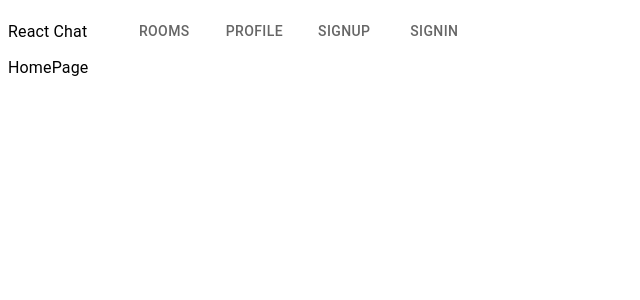
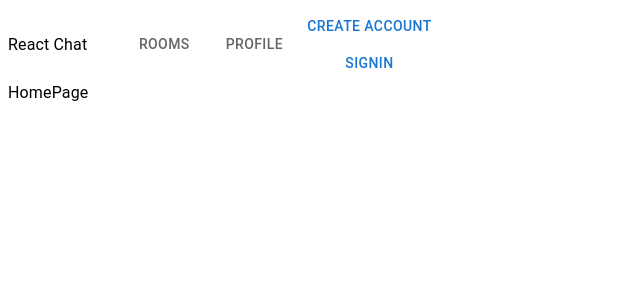
Before and after one commit to LovelyCuteOlaf/LiveChat, a React (Create React App) app in the folder client/: page / in a window 1280 px wide. Shown: the top 300 px of the page, without its empty margins (0-640 px from the left). Built offline with nearby package versions, Linux system fonts and the light colour scheme.

Commit message:
Remove redundant signup/signin links from navbar

```diff
--- a/client/src/components/header/Header.tsx
+++ b/client/src/components/header/Header.tsx
@@ -2,6 +2,7 @@ import { FC } from "react";
 import { useNavigate } from "react-router-dom";
 import { Box, Button, Stack, Typography } from "@mui/material";
 
+import AuthLinks from "../auth-links/AuthLinks";
 import Navbar from "../navbar/Navbar";
 import { useAppSelector } from "../../hooks/redux";
 import { getAuthState } from "../../store/selectors/authSelectors";
@@ -24,6 +25,7 @@ const Header: FC = () => {
       <Stack direction="row" alignItems="center">
         <Typography mr="2rem">React Chat</Typography>
         <Navbar />
+        {!isAuth && <AuthLinks />}
         {isAuth && <Button onClick={signoutHandler}>Logout</Button>}
       </Stack>
     </Box>
--- a/client/src/components/navbar/Navbar.tsx
+++ b/client/src/components/navbar/Navbar.tsx
@@ -22,18 +22,6 @@ const Navbar: FC = () => {
         component={NavLink}
         to={Paths.PROFILE}
       />
-      <Tab
-        label="Signup"
-        value={Paths.SIGNUP}
-        component={NavLink}
-        to={Paths.SIGNUP}
-      />
-      <Tab
-        label="Signin"
-        value={Paths.SIGNIN}
-        component={NavLink}
-        to={Paths.SIGNIN}
-      />
     </Tabs>
   );
 };
```
